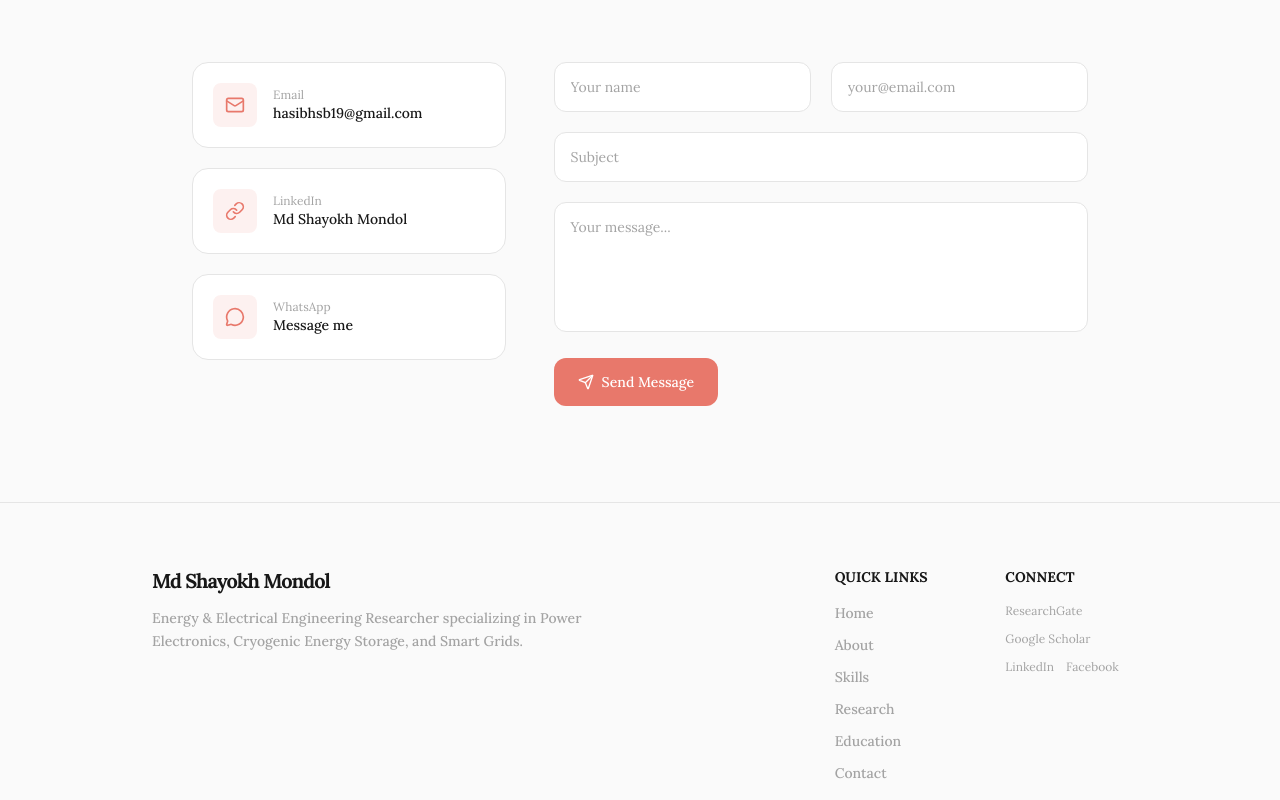
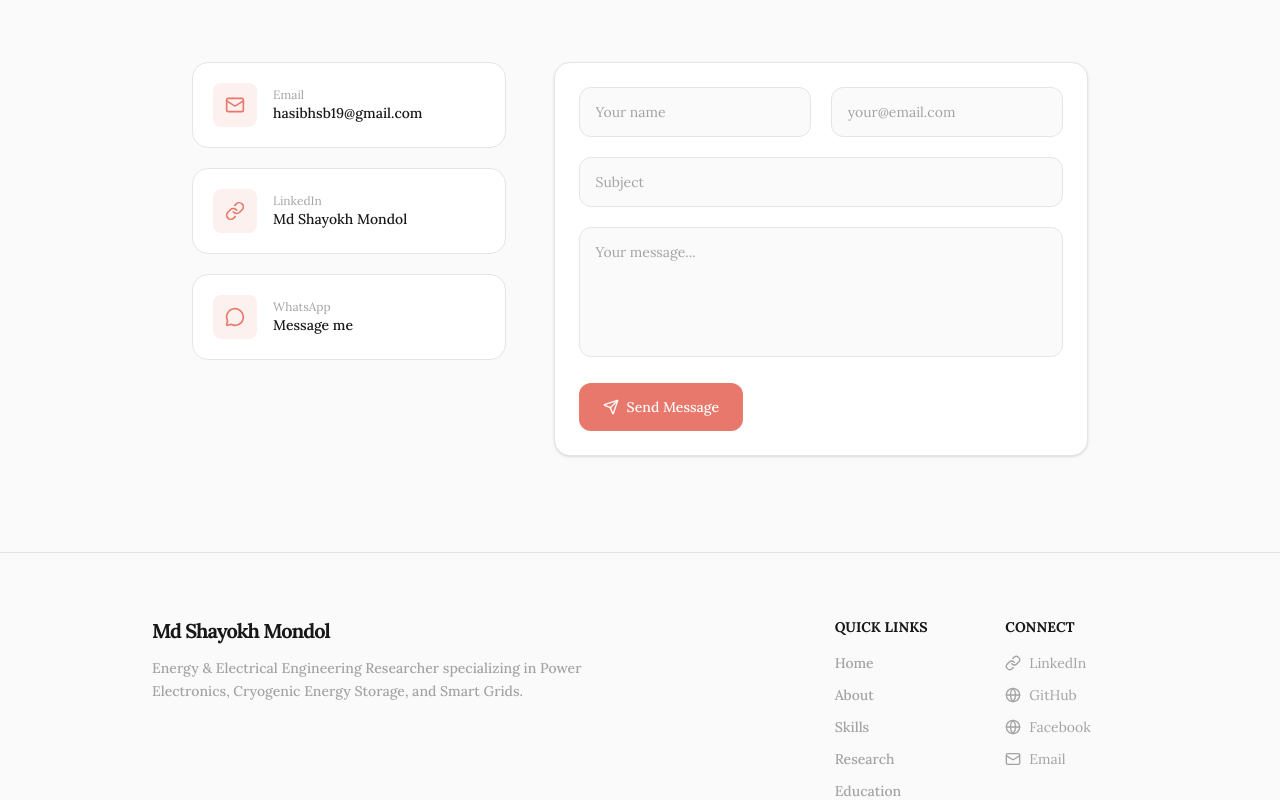
Before and after one commit to HSBHasib/Shayokh-Portfolio, a Next.js app: page / in a window 1280 px wide. Shown: the part 3700-4500 px from the top of the page. Built offline with nearby package versions, Linux system fonts and the light colour scheme.

Commit message:
Add icons to footer, add form border/background in contact

```diff
--- a/src/components/layout/Footer.tsx
+++ b/src/components/layout/Footer.tsx
@@ -1,19 +1,12 @@
 "use client";
 
-import { Heart } from "lucide-react";
+import { Heart, Mail, Link, Globe } from "lucide-react";
 import { SocialLinks } from "@/types";
 
 interface FooterProps {
   socials: SocialLinks;
   name: string;
 }
-
-const socialConfig = [
-  { key: "researchGate" as keyof SocialLinks, label: "ResearchGate" },
-  { key: "googleScholar" as keyof SocialLinks, label: "Google Scholar" },
-  { key: "linkedIn" as keyof SocialLinks, label: "LinkedIn" },
-  { key: "facebook" as keyof SocialLinks, label: "Facebook" },
-];
 
 const navLinks = [
   { label: "Home", href: "#home" },
@@ -61,18 +54,41 @@ export default function Footer({ socials, name }: FooterProps) {
             <h3 className="text-sm font-bold uppercase mb-4 text-foreground">
               Connect
             </h3>
-            <div className="flex flex-wrap gap-3">
-              {socialConfig.map(({ key, label }) => (
-                <a
-                  key={key}
-                  href={socials[key]}
-                  target="_blank"
-                  rel="noopener noreferrer"
-                  className="text-xs text-muted hover:text-primary transition-colors"
-                >
-                  {label}
-                </a>
-              ))}
+            <div className="flex flex-col gap-3">
+              <a
+                href={socials.linkedIn}
+                target="_blank"
+                rel="noopener noreferrer"
+                className="flex items-center gap-2 text-sm text-muted hover:text-primary transition-colors"
+              >
+                <Link size={16} />
+                LinkedIn
+              </a>
+              <a
+                href="https://github.com/HSBHasib"
+                target="_blank"
+                rel="noopener noreferrer"
+                className="flex items-center gap-2 text-sm text-muted hover:text-primary transition-colors"
+              >
+                <Globe size={16} />
+                GitHub
+              </a>
+              <a
+                href={socials.facebook}
+                target="_blank"
+                rel="noopener noreferrer"
+                className="flex items-center gap-2 text-sm text-muted hover:text-primary transition-colors"
+              >
+                <Globe size={16} />
+                Facebook
+              </a>
+              <a
+                href="mailto:hasibhsb19@gmail.com"
+                className="flex items-center gap-2 text-sm text-muted hover:text-primary transition-colors"
+              >
+                <Mail size={16} />
+                Email
+              </a>
             </div>
           </div>
         </div>
--- a/src/components/sections/Contact.tsx
+++ b/src/components/sections/Contact.tsx
@@ -117,7 +117,7 @@ export default function Contact({ email, linkedIn }: ContactProps) {
           </div>
 
           <div className="flex-1">
-            <form onSubmit={handleSubmit} className="space-y-5">
+            <form onSubmit={handleSubmit} className="space-y-5 bg-card border border-border rounded-2xl p-6 shadow-sm">
               <div className="grid sm:grid-cols-2 gap-5">
                 <input
                   type="text"
@@ -125,7 +125,7 @@ export default function Contact({ email, linkedIn }: ContactProps) {
                   value={formData.name}
                   onChange={handleChange}
                   required
-                  className="w-full px-4 py-3.5 bg-card border border-border rounded-xl text-foreground placeholder:text-muted focus:outline-none focus:border-primary transition-colors text-sm"
+                  className="w-full px-4 py-3.5 bg-background border border-border rounded-xl text-foreground placeholder:text-muted focus:outline-none focus:border-primary transition-colors text-sm"
                   placeholder="Your name"
                 />
                 <input
@@ -134,7 +134,7 @@ export default function Contact({ email, linkedIn }: ContactProps) {
                   value={formData.email}
                   onChange={handleChange}
                   required
-                  className="w-full px-4 py-3.5 bg-card border border-border rounded-xl text-foreground placeholder:text-muted focus:outline-none focus:border-primary transition-colors text-sm"
+                  className="w-full px-4 py-3.5 bg-background border border-border rounded-xl text-foreground placeholder:text-muted focus:outline-none focus:border-primary transition-colors text-sm"
                   placeholder="your@email.com"
                 />
               </div>
@@ -145,7 +145,7 @@ export default function Contact({ email, linkedIn }: ContactProps) {
                 value={formData.subject}
                 onChange={handleChange}
                 required
-                className="w-full px-4 py-3.5 bg-card border border-border rounded-xl text-foreground placeholder:text-muted focus:outline-none focus:border-primary transition-colors text-sm"
+                className="w-full px-4 py-3.5 bg-background border border-border rounded-xl text-foreground placeholder:text-muted focus:outline-none focus:border-primary transition-colors text-sm"
                 placeholder="Subject"
               />
 
@@ -155,14 +155,14 @@ export default function Contact({ email, linkedIn }: ContactProps) {
                 onChange={handleChange}
                 required
                 rows={5}
-                className="w-full px-4 py-3.5 bg-card border border-border rounded-xl text-foreground placeholder:text-muted focus:outline-none focus:border-primary transition-colors text-sm resize-none"
+                className="w-full px-4 py-3.5 bg-background border border-border rounded-xl text-foreground placeholder:text-muted focus:outline-none focus:border-primary transition-colors text-sm resize-none"
                 placeholder="Your message..."
               />
 
               <button
                 type="submit"
                 disabled={status === "loading"}
-                className="flex items-center justify-center gap-2 px-6 py-3.5 rounded-xl font-medium bg-primary text-white hover:bg-primary/90 transition-all duration-300 disabled:opacity-50 disabled:cursor-not-allowed text-sm"
+                className="flex items-center justify-center gap-2 px-6 py-3.5 rounded-xl font-medium bg-primary text-white hover:bg-primary/90 transition-all duration-300 disabled:opacity-50 disabled:cursor-not-allowed text-sm w-full sm:w-auto"
               >
                 {status === "loading" ? (
                   <>
```
